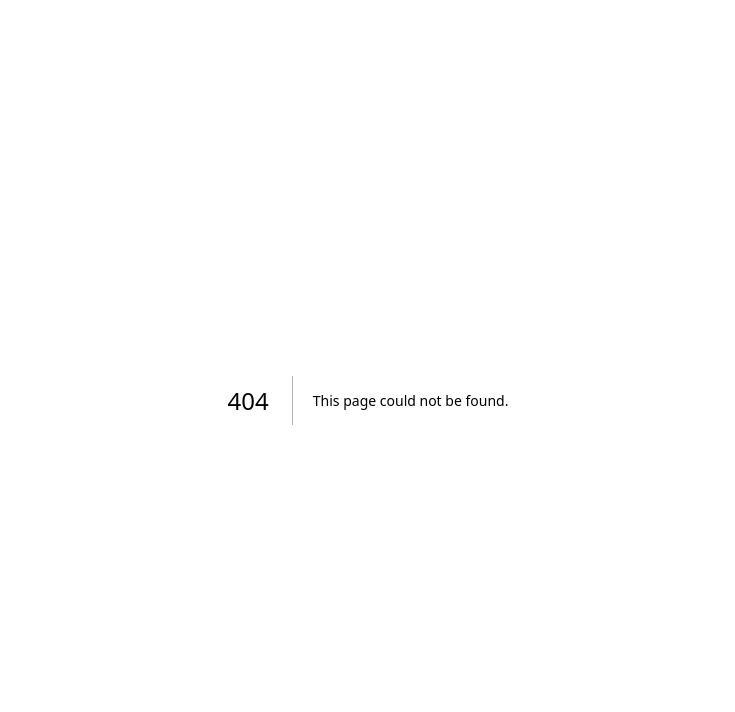
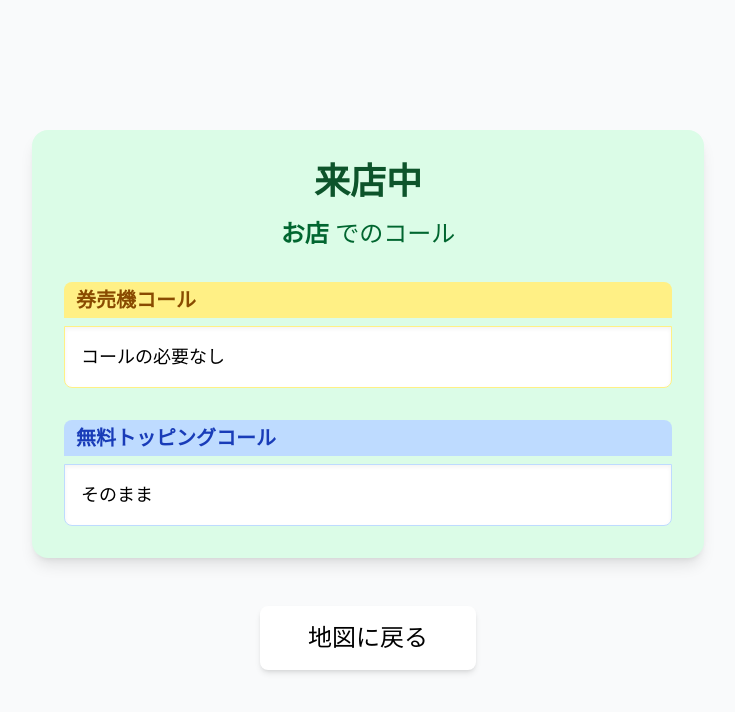
Before and after one commit to geek-hackathon2025-vol5-team-hci/go-jiro, a Next.js app in the folder frontend/: page /visiting in a window 1280 px wide. Before the commit this address had no page. Shown: the top 712 px of the page, without its empty margins (272-1007 px from the left). Built offline with nearby package versions, Linux system fonts and the light colour scheme.

Commit message:
来店中の画面を追加。コール生成画面から来店中の画面への遷移を追加

```diff
--- a/frontend/src/app/shop/[Shopid]/ShopPageComponent.tsx
+++ b/frontend/src/app/shop/[Shopid]/ShopPageComponent.tsx
@@ -94,6 +94,17 @@ export default function ShopPageComponent({ shop, shopId }: ShopPageComponentPro
             <h2 className="text-xl font-semibold mb-2 text-yellow-800">現在の無料トッピングコール文言</h2>
             <p className="p-3 bg-white rounded-md shadow-inner border border-yellow-200 text-black">{toppingText || "そのまま"}</p>
           </div>
+          <div className="mt-8 text-center">
+            {/* ▼▼▼ 変更箇所 ▼▼▼ */}
+            <Link
+              href={`/visiting?shopId=${shopId}&shopName=${encodeURIComponent(shop.name)}&ticketText=${encodeURIComponent(ticketText)}&toppingText=${encodeURIComponent(toppingText)}`}
+            >
+              <button className="font-sans bg-red-500 text-white text-2xl px-12 py-4 rounded-lg shadow-md hover:bg-red-700">
+                この店に来店する
+              </button>
+            </Link>
+            {/* ▲▲▲ 変更箇所 ▲▲▲ */}
+          </div>
         </>
       )}
 
--- /dev/null
+++ b/frontend/src/app/visiting/page.tsx
@@ -0,0 +1,57 @@
+// visiting/page.tsx
+"use client";
+
+import Link from 'next/link';
+import { useSearchParams } from 'next/navigation';
+import React from 'react';
+
+export default function VisitingPage() {
+  // URLからクエリパラメータを取得
+  const searchParams = useSearchParams();
+  const shopName = searchParams.get('shopName');
+  const ticketText = searchParams.get('ticketText');
+  const toppingText = searchParams.get('toppingText');
+
+  return (
+    <div className="flex flex-col items-center justify-center min-h-screen bg-gray-50 p-4">
+      <div className="max-w-2xl w-full mx-auto p-8 bg-green-100 rounded-2xl shadow-lg text-center">
+        <h1 className="text-3xl sm:text-4xl font-bold text-green-900 mb-4">
+          来店中
+        </h1>
+        <p className="text-xl sm:text-2xl text-green-800">
+          <span className="font-bold">{shopName || "お店"}</span> でのコール
+        </p>
+
+        <div className="mt-8 text-left space-y-8">
+          {/* ▼▼▼ 券売機コール ▼▼▼ */}
+          <div>
+            <h2 className="text-xl font-semibold mb-2 text-yellow-800 bg-yellow-200 px-3 py-1 rounded-t-lg">券売機コール</h2>
+            <div className="bg-white rounded-b-lg shadow-inner border border-yellow-200">
+              <p className="p-4 text-black text-lg">
+                  {ticketText || "コールの必要なし"}
+              </p>
+            </div>
+          </div>
+
+          {/* ▼▼▼ 無料トッピングコール ▼▼▼ */}
+          <div>
+            <h2 className="text-xl font-semibold mb-2 text-blue-800 bg-blue-200 px-3 py-1 rounded-t-lg">無料トッピングコール</h2>
+            <div className="bg-white rounded-b-lg shadow-inner border border-blue-200">
+              <p className="p-4 text-black text-lg">
+                  {toppingText || "そのまま"}
+              </p>
+            </div>
+          </div>
+        </div>
+      </div>
+
+      <div className="mt-12 text-center">
+        <Link href="/map">
+          <button className="font-sans bg-white text-black text-2xl px-12 py-4 rounded-lg shadow-md hover:bg-gray-300 transition-colors">
+            地図に戻る
+          </button>
+        </Link>
+      </div>
+    </div>
+  );
+}
```
